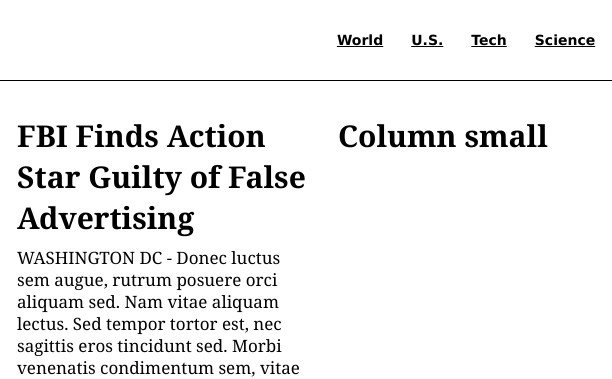
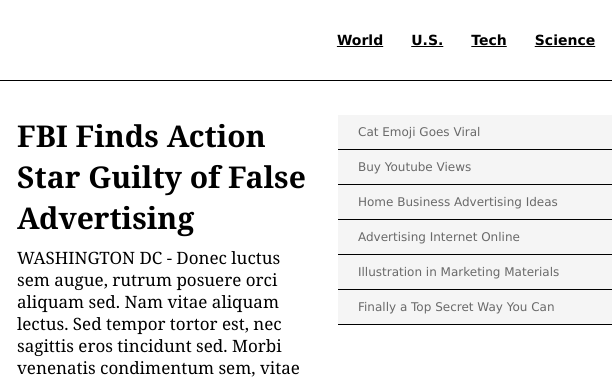
Before and after one commit to VictorNellemann-zz/my-times, a plain HTML site: page index.html in a window 1280 px wide. Shown: the top 379 px of the page, 668-1280 px from the left. Drawn offline with Linux system fonts and the light colour scheme.

Commit message:
Create vertical nav for right column

```diff
--- a/index.html
+++ b/index.html
@@ -59,7 +59,14 @@
           </div>
         </div>
         <div id="col-small" class="column small">
-          <h2>Column small</h2>
+          <div class="">
+            <span class="nav-vertical">Cat Emoji Goes Viral</span>
+            <span class="nav-vertical">Buy Youtube Views</span>
+            <span class="nav-vertical">Home Business Advertising Ideas</span>
+            <span class="nav-vertical">Advertising Internet Online</span>
+            <span class="nav-vertical">Illustration in Marketing Materials</span>
+            <span class="nav-vertical">Finally a Top Secret Way You Can</span>
+          </div>
         </div>
       </div>
     </div>
--- a/resources/styles/styles.css
+++ b/resources/styles/styles.css
@@ -97,6 +97,19 @@
   display: inline-flex;
   flex-wrap: wrap;
   flex: 0 1 240px;}
+
+.nav-vertical {
+  width: 100%;
+  display: block;
+  background-color: WhiteSmoke;
+  font-family: Verdana;
+  font-size: 12px;
+  color: DimGray;
+  padding: 10px 20px;
+  border-bottom: 1px solid black;
+
+}
+
 
 #site-main {
   display: flex;
```
